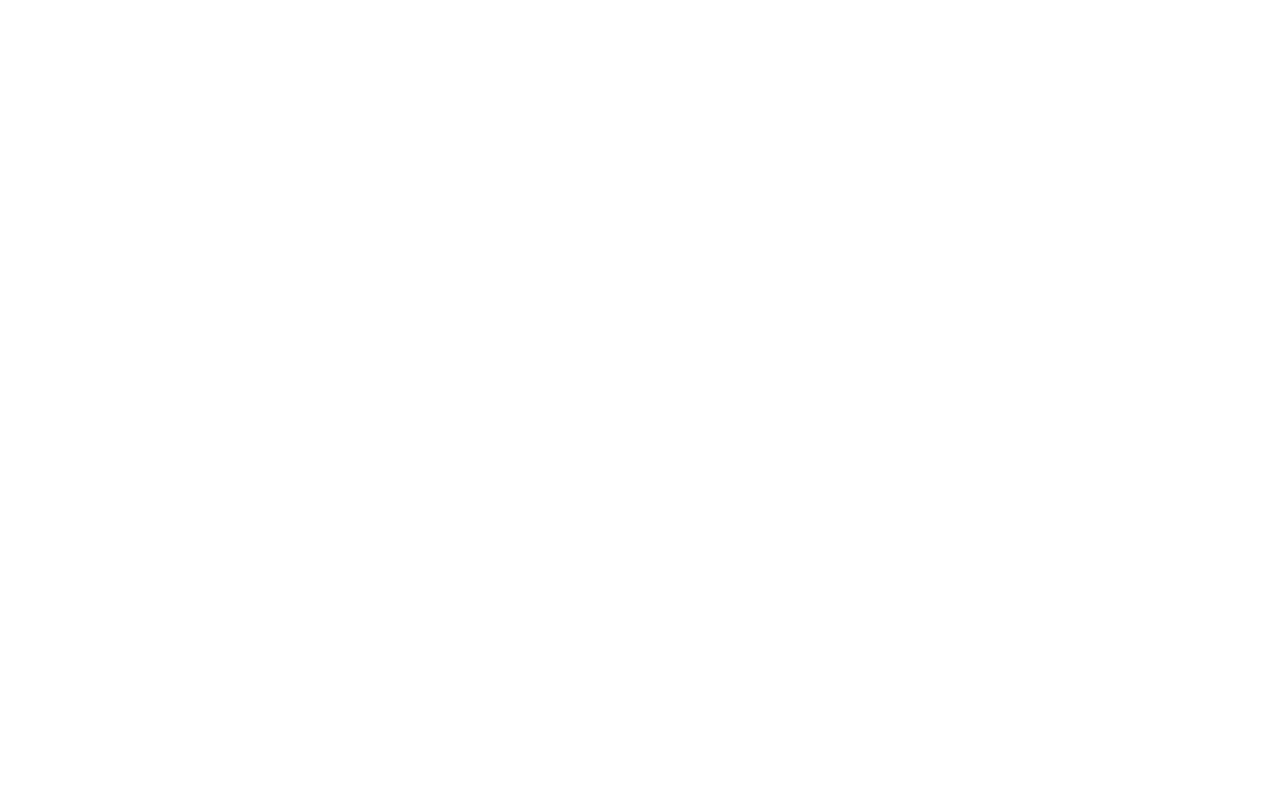
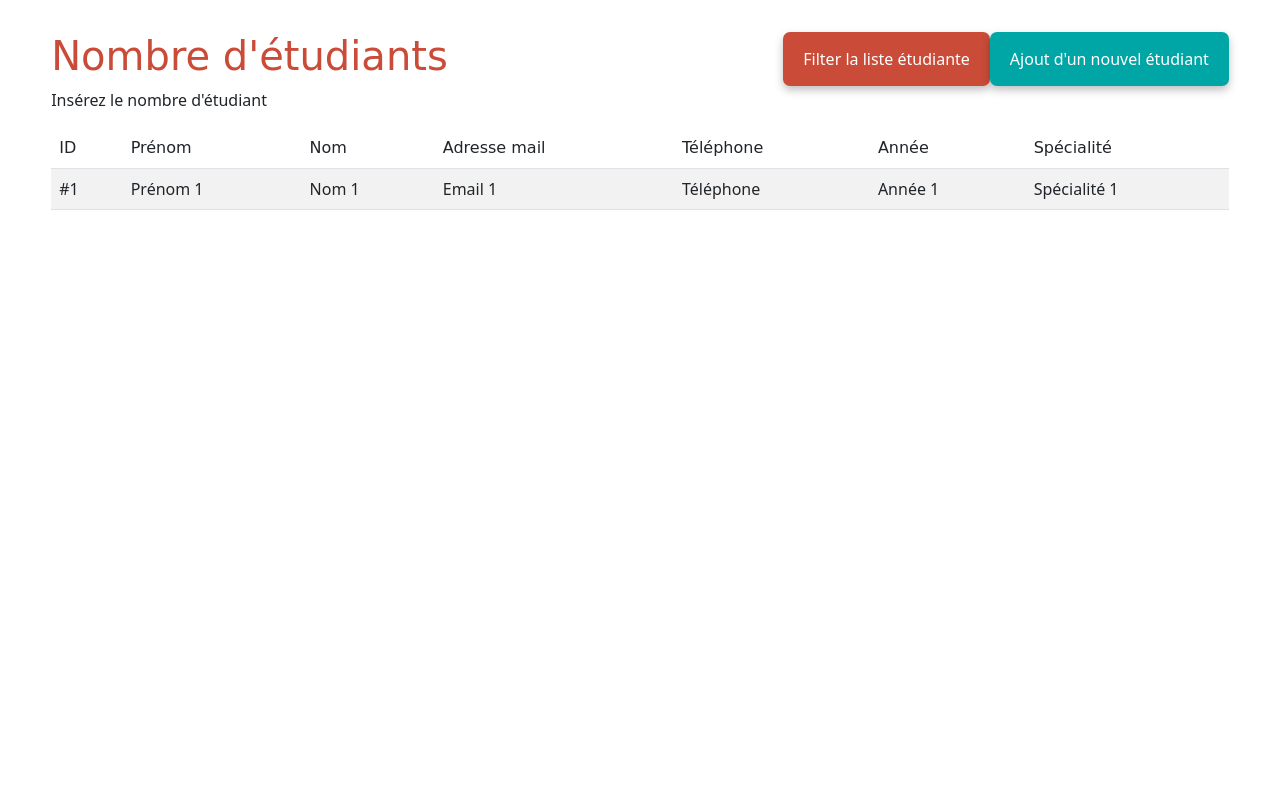
Before and after one commit to ElisaDESOUSA/annuaire_normandiewebschool, a PHP site: page /listStudent.php in a window 1280 px wide. Before the commit the page is empty. Run offline with PHP 8.4, Linux system fonts and the light colour scheme.

Commit message:
Create style.css + Add this style to ListStudent

```diff
--- a/view/index.php
+++ b/view/index.php
@@ -5,6 +5,8 @@
     <meta http-equiv="X-UA-Compatible" content="IE=edge">
     <meta name="viewport" content="width=device-width, initial-scale=1.0">
     <title>Ajout d'un nouvel étudiant</title>
+    <link rel="stylesheet" href="styles/style.css">
+    <link href="https://cdn.jsdelivr.net/npm/bootstrap@5.2.2/dist/css/bootstrap.min.css" rel="stylesheet" integrity="sha384-Zenh87qX5JnK2Jl0vWa8Ck2rdkQ2Bzep5IDxbcnCeuOxjzrPF/et3URy9Bv1WTRi" crossorigin="anonymous">
 </head>
 <body>
 
--- a/view/listStudent.php
+++ b/view/listStudent.php
@@ -0,0 +1,41 @@
+<?php
+    require_once('index.php');
+
+    $db = new PDO('mysql:host=localhost;dbname=annuaire_nws', 'root', '');
+?>
+<div class="wrapper">
+    <div class="heading">
+        <div class="heading_list">
+            <h1>Nombre d'étudiants</h1>
+            <p>Insérez le nombre d'étudiant</p>
+        </div>
+        <div class="heading_button">
+            <a href="#" class="button button_red">Filter la liste étudiante</a>
+            <a href="#" class="button button_green">Ajout d'un nouvel étudiant</a>
+        </div>
+    </div>
+    <table class="table table-striped">
+        <thead>
+            <tr>
+                <th>ID</th>
+                <th>Prénom</th>
+                <th>Nom </th>
+                <th>Adresse mail</th>
+                <th>Téléphone</th>
+                <th>Année</th>
+                <th>Spécialité</th>
+            </tr>
+        </thead>
+        <tbody>
+            <tr>
+                <td>#1</td>
+                <td>Prénom 1</td>
+                <td>Nom 1</td>
+                <td>Email 1</td>
+                <td>Téléphone</td>
+                <td>Année 1</td>
+                <td>Spécialité 1</td>
+            </tr>
+        </tbody>
+    </table>
+</div>
--- /dev/null
+++ b/view/styles/style.css
@@ -0,0 +1,65 @@
+/* CSS général  */
+
+body {
+    @import url('https://fonts.googleapis.com/css2?family=Fugaz+One&display=swap');
+}
+
+h1, h2, h3, h4, h5, h6 {
+    font-family: 'Fugaz One', cursive;
+    color: #CA4B38;
+}
+
+.wrapper {
+    margin-top: 4vh;
+    margin-left: 4vw;
+    margin-right: 4vw;
+}
+
+/* CSS ListStudent */
+
+.heading {
+    display: flex;
+    flex-wrap: wrap;
+    justify-content: space-between;
+}
+
+th {
+    font-family: 'Fugaz One', cursive;
+    font-weight: 500;
+}
+.heading_button {
+    display: flex;
+    flex-wrap: wrap;
+    height: 100%;
+    /* width: 30%; */
+    justify-content: space-around;
+}
+
+.button {
+    padding: 15px 20px 15px 20px;
+    border-radius: 7px;
+    color: white;
+    text-decoration: none;
+    filter: drop-shadow(0px 4px 4px rgba(0, 0, 0, 0.25));
+}
+
+.button_red {
+    background-color: #CA4B38;
+}
+.button_red:hover,
+.button_red:active,
+.button_red.active {
+    color: white;
+    background-color: rgba(202, 75, 56, 0.8);
+}
+
+.button_green {
+    background-color: #00A5A5;
+}
+
+.button_green:hover,
+.button_green:active,
+.button_green.active {
+    color: white;
+    background-color: rgba(0, 165, 165, 0.8);
+}
```
